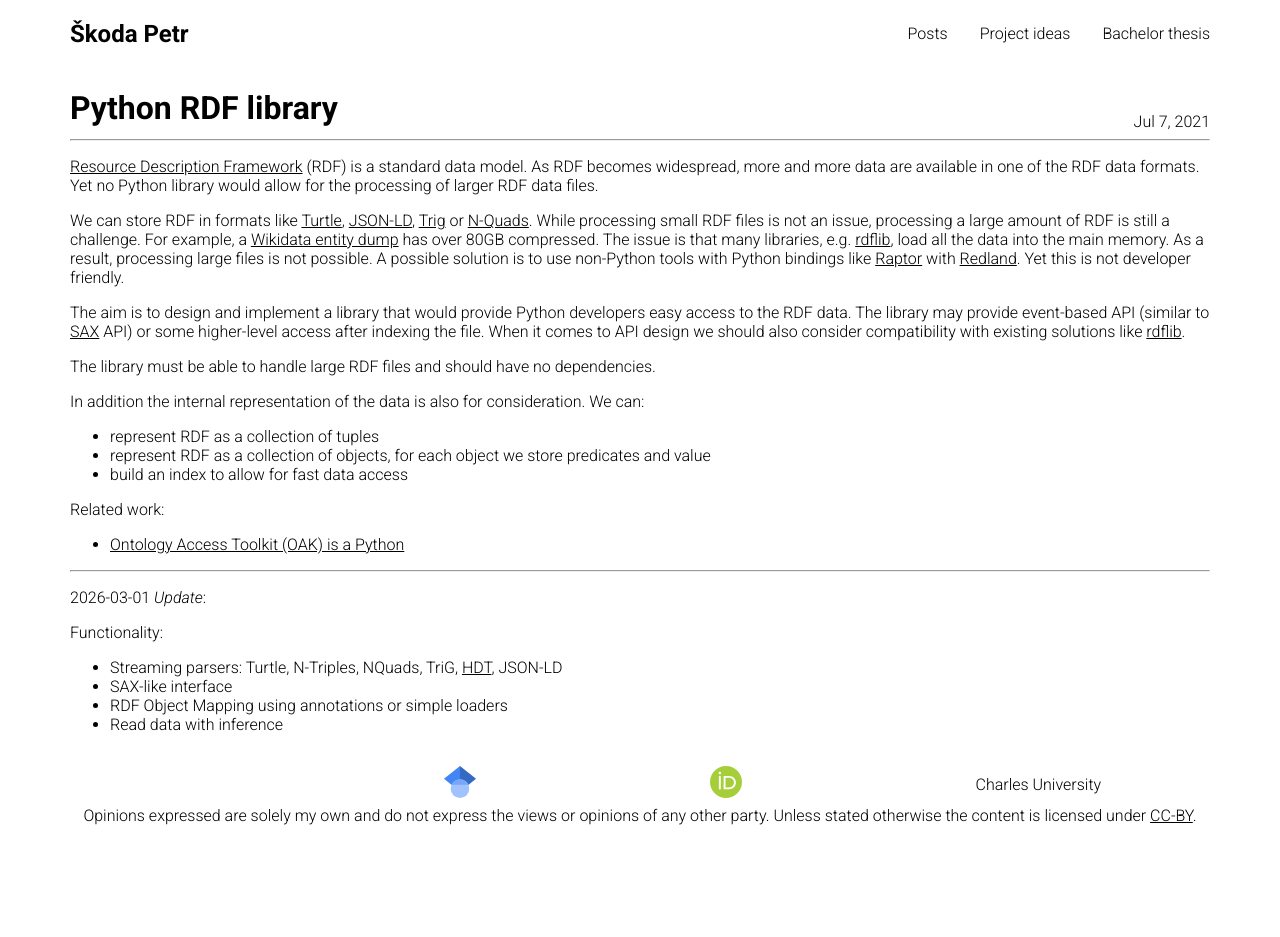
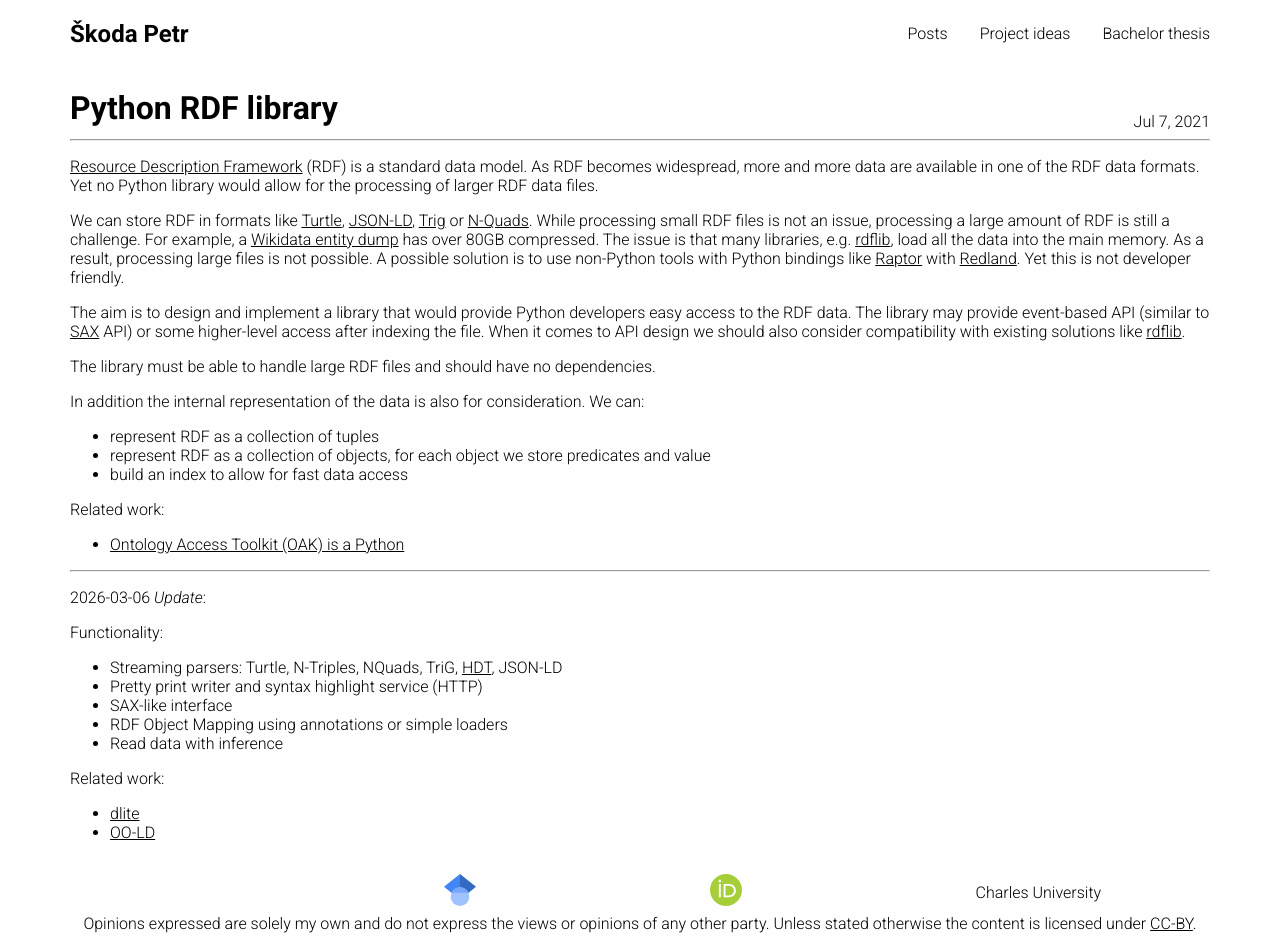
Before and after one commit to skodapetr/skodapetr.github.io, an Astro site: page /post/2021-07-07-python-rdf-library in a window 1280 px wide. Before the commit the page ends 829 px from the top, so only its background shows below. Built offline with nearby package versions, Linux system fonts and the light colour scheme; Astro itself is replaced by a stand-in of ours.

Commit message:
Update post

```diff
--- a/src/content/post/2021-07-07-python-rdf-library.md
+++ b/src/content/post/2021-07-07-python-rdf-library.md
@@ -48,10 +48,15 @@ Related work:
 
 ---
 
-2026-03-01 *Update*:
+2026-03-06 *Update*:
 
 Functionality:
 - Streaming parsers: Turtle, N-Triples, NQuads, TriG, [HDT](https://www.rdfhdt.org/), JSON-LD
+- Pretty print writer and syntax highlight service (HTTP)
 - SAX-like interface
 - RDF Object Mapping using annotations or simple loaders
 - Read data with inference
+
+Related work:
+- [dlite](https://github.com/SINTEF/dlite)
+- [OO-LD](https://github.com/OO-LD/)
```
